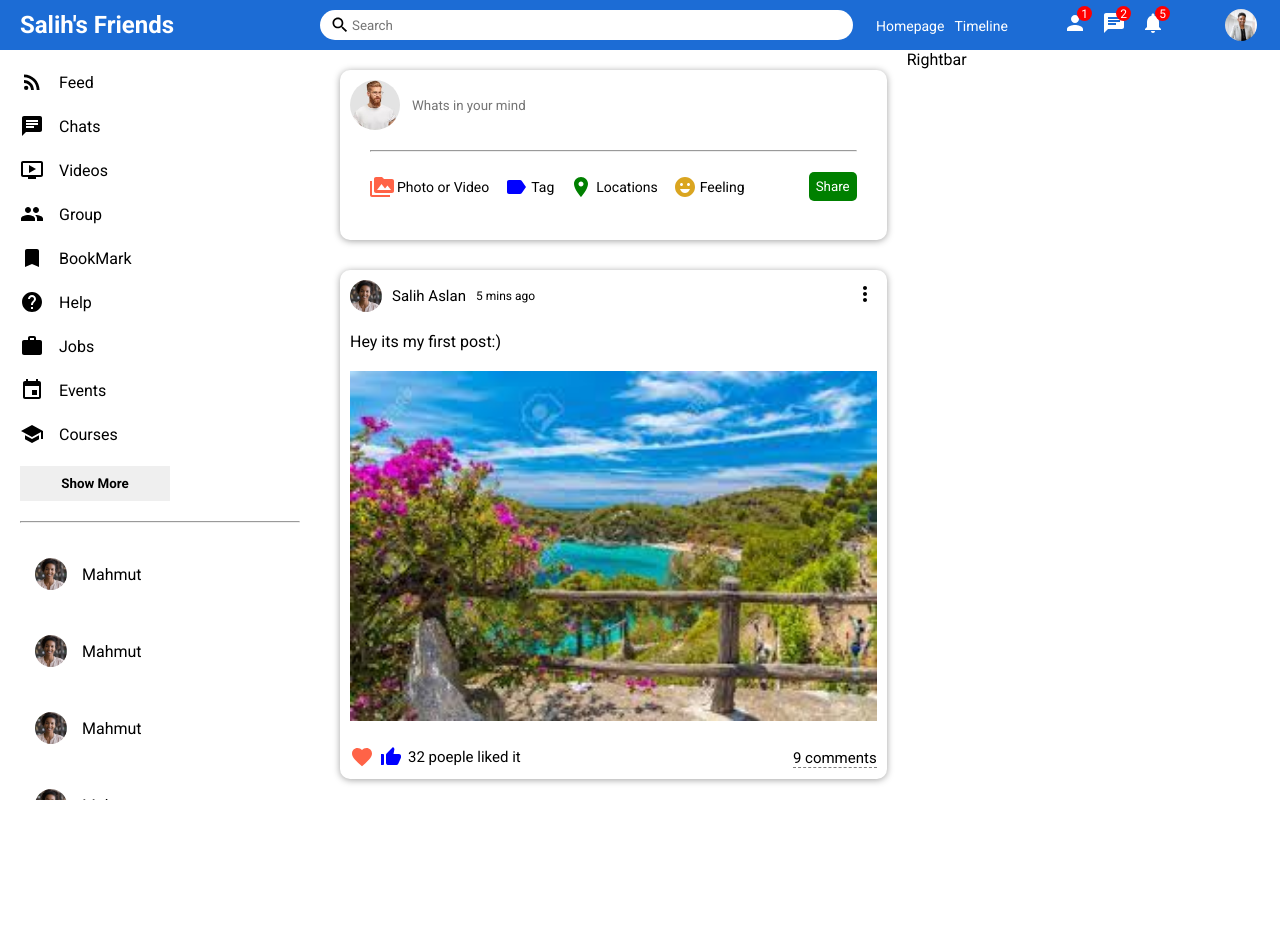
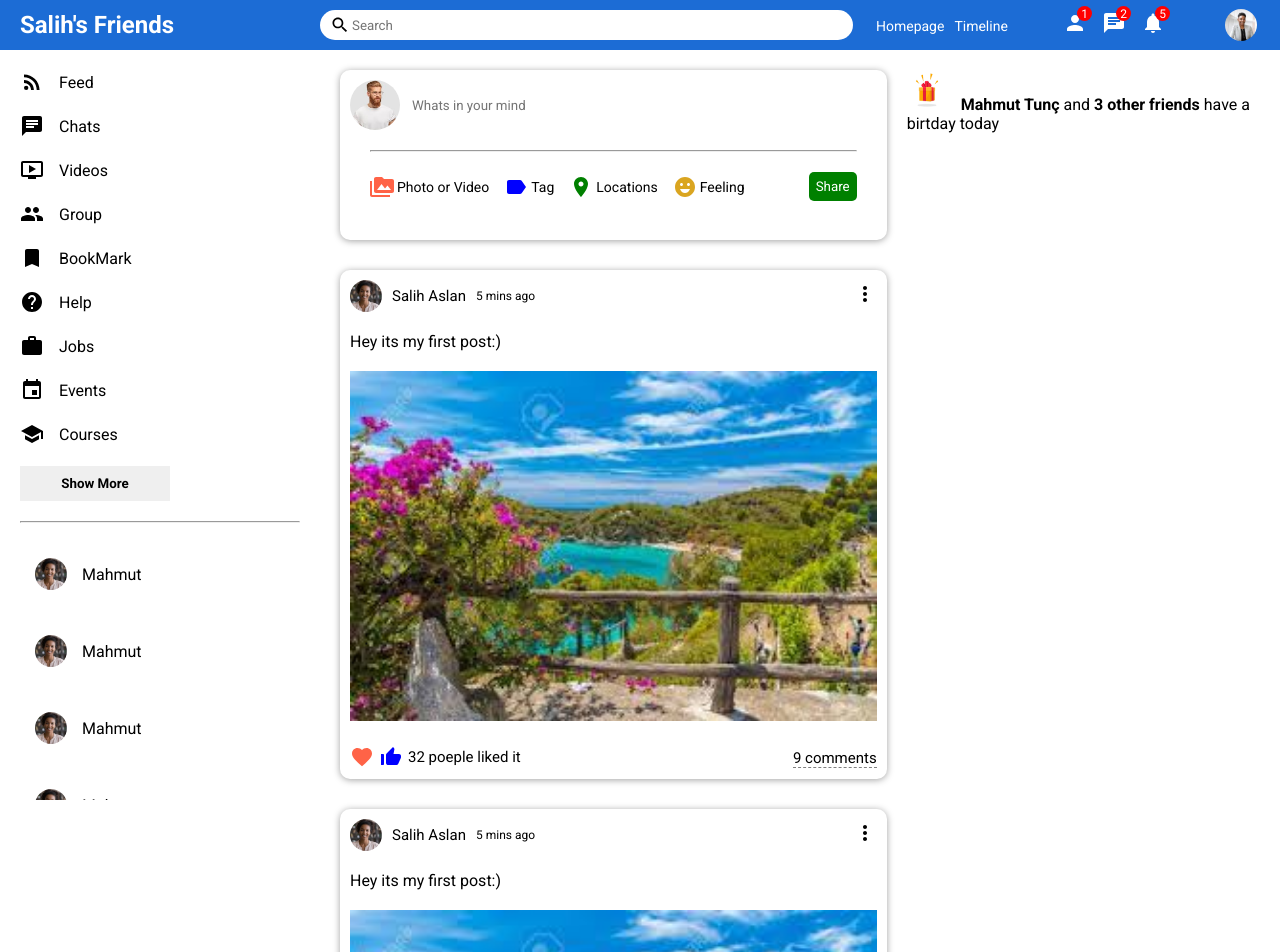
Before and after one commit to muhammetsalihaslan/SocialMediaApp, a React (Create React App) app in the folder socialmediapp/: page / in a window 1280 px wide. Shown: the top 952 px of the page. Before the commit the page ends 829 px from the top, so only its background shows below. Built offline with nearby package versions, Linux system fonts and the light colour scheme.

Commit message:
rightbar

```diff
--- a/socialmediapp/src/components/feed/Feed.jsx
+++ b/socialmediapp/src/components/feed/Feed.jsx
@@ -9,6 +9,9 @@
             <div className="feedWrapper">
                 <Share/>
                 <Post/>
+                <Post/>
+                <Post/>
+                <Post/>
             </div>
         </div>
     )
--- a/socialmediapp/src/components/rightbar/Rightbar.jsx
+++ b/socialmediapp/src/components/rightbar/Rightbar.jsx
@@ -4,7 +4,13 @@
 const Rightbar = () => {
     return(
         <div className="rightbar">
-            Rightbar
+            <div className="rightbarWrapper">
+                <div className="birthdayContainer">
+                    <img className="birthdayImg" src="assets/share/7.jpeg" alt="" />
+                    <span> <b>Mahmut Tunç</b>  and <b>3 other friends</b>  have a birtday today</span>
+                </div>
+            </div>
+
         </div>
     )
 }
--- a/socialmediapp/src/components/rightbar/rightbar.css
+++ b/socialmediapp/src/components/rightbar/rightbar.css
@@ -1,3 +1,18 @@
 .rightbar{
     flex:3.5;
 }
+
+.rightbarWrapper{
+    padding:20px 20px 0 0;
+}
+
+.birthdayImg{
+    width: 40px;
+    height: 40px;
+    margin-right: 10px;
+}
+
+.birthdayText{
+    font-weight:400;
+    font-size:15px;
+}
```
Also changed, not shown: socialmediapp/public/assets/share/6.jpeg (added), socialmediapp/public/assets/share/7.jpeg (added).
